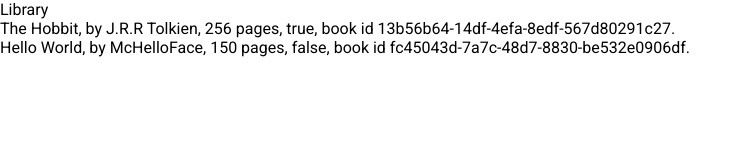
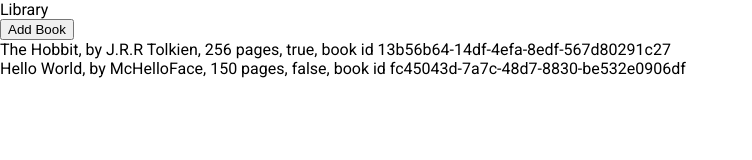
Before and after one commit to jkk290/library, a plain HTML site: page index.html in a window 1280 px wide. Shown: the whole page, without its empty margins (0-752 px from the left). Drawn offline with Linux system fonts and the light colour scheme.

Commit message:
Test out and start implementing dialog for add new  book form

```diff
--- a/index.html
+++ b/index.html
@@ -8,7 +8,12 @@
 </head>
 <body>
     <div id="header-title">Library</div>
-
+    <div id="add-book-container">
+        <dialog id="add-book-dialog">
+            <button id="dialog-close-button">Close</button>
+            <p>Test</p>
+        </dialog>
+    </div>
     <div id="books-container"></div>
 
     <script src="script.js"></script>
--- a/script.js
+++ b/script.js
@@ -11,7 +11,7 @@
     this.read = read;
     this.id = id;
     this.info = function() {
-        return title + ", by "+ author + ', ' + pages + " pages, " + read + ', book id ' + id + '.' ;
+        return title + ", by "+ author + ', ' + pages + " pages, " + read + ', book id ' + id;
     };
 
 }
@@ -28,11 +28,27 @@
 addBook('The Hobbit', 'J.R.R Tolkien', 256, true);
 addBook('Hello World', 'McHelloFace', 150, false);
 
+const addBookContainer = document.querySelector('#add-book-container');
+const addBookDialog = document.querySelector('#add-book-dialog');
+
+const addBookButton = document.createElement('button');
+addBookButton.textContent = 'Add Book';
+addBookButton.addEventListener('click', () => {
+    addBookDialog.showModal();
+});
+addBookContainer.appendChild(addBookButton);
+
+const closeDialogButton = document.querySelector('#dialog-close-button');
+closeDialogButton.addEventListener('click', () => {
+    addBookDialog.close();
+});
+
+
 const booksContainer = document.querySelector('#books-container');
 
 function displayBook(book) {
     const bookCard = document.createElement('div');
-    bookCard.className = 'bookCard'
+    bookCard.className = 'book-card'
     console.log('This is book.info test: ' + book.info());
     bookCard.textContent = book.info();
     booksContainer.appendChild(bookCard);
```
